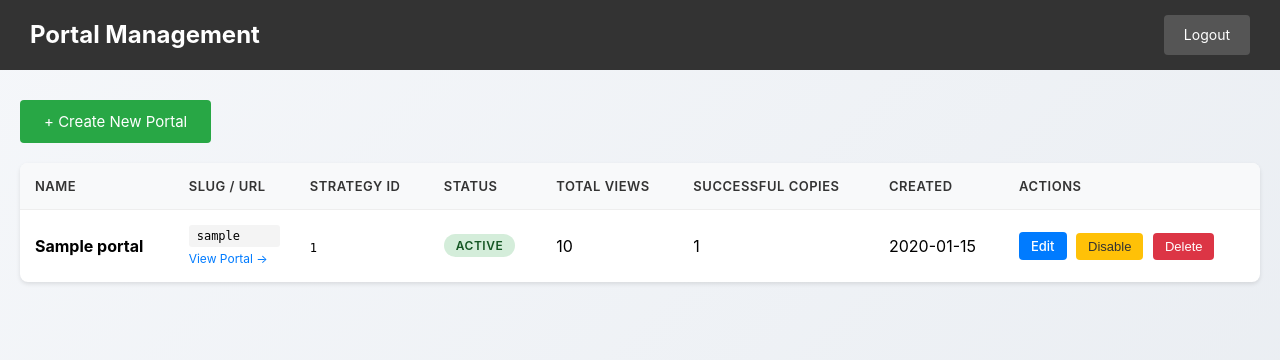
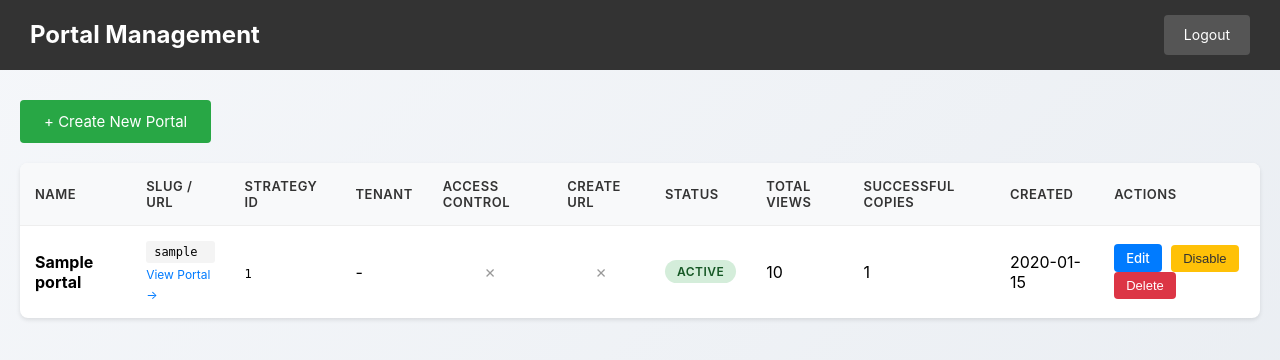
Before and after one commit to charlie-king-pelican/automation-SignalWeb, a Flask app: page /admin/portals in a window 1280 px wide. Shown: the top 360 px of the page. Run offline with Flask 3, Linux system fonts and the light colour scheme; the visitor is signed in with stand-in values (Sample User, id 1); tables that the repository leaves empty hold one stand-in row (values such as "Sample post").

Commit message:
admin portal updates

```diff
--- a/templates/admin_portals.html
+++ b/templates/admin_portals.html
@@ -173,6 +173,9 @@
                     <th>Name</th>
                     <th>Slug / URL</th>
                     <th>Strategy ID</th>
+                    <th>Tenant</th>
+                    <th>Access Control</th>
+                    <th>Create URL</th>
                     <th>Status</th>
                     <th>Total Views</th>
                     <th>Successful Copies</th>
@@ -190,6 +193,27 @@
                             <a href="{{ url_for('portal_view', slug=portal.slug) }}" target="_blank" class="portal-link">View Portal →</a>
                         </td>
                         <td><code style="font-size: 12px;">{{ portal.strategy_id }}</code></td>
+                        {% set theme = (portal.theme_json|from_json) if portal.theme_json else {} %}
+                        <td>
+                            {% set tenant = (theme.get('tenant_id', '')|string).strip() %}
+                            {% if tenant %}{{ tenant }}{% else %}-{% endif %}
+                        </td>
+                        <td style="text-align: center;">
+                            {% set banned = theme.get('banned_countries', []) %}
+                            {% if banned and banned|length > 0 %}
+                                <span style="color: #155724;">✓</span>
+                            {% else %}
+                                <span style="color: #999;">✗</span>
+                            {% endif %}
+                        </td>
+                        <td style="text-align: center;">
+                            {% set create_url = (theme.get('create_account_url', '')|string).strip() or (theme.get('cta_url', '')|string).strip() %}
+                            {% if create_url %}
+                                <span style="color: #155724;">✓</span>
+                            {% else %}
+                                <span style="color: #999;">✗</span>
+                            {% endif %}
+                        </td>
                         <td>
                             <span class="status-badge {% if portal.is_active %}status-active{% else %}status-inactive{% endif %}">
                                 {% if portal.is_active %}Active{% else %}Inactive{% endif %}
@@ -215,7 +239,7 @@
                     {% endfor %}
                 {% else %}
                     <tr>
-                        <td colspan="8">
+                        <td colspan="11">
                             <div class="empty-state">
                                 <div class="empty-state-icon">📊</div>
                                 <h3 style="margin: 0 0 10px 0; color: #666;">No Portals Yet</h3>
```
